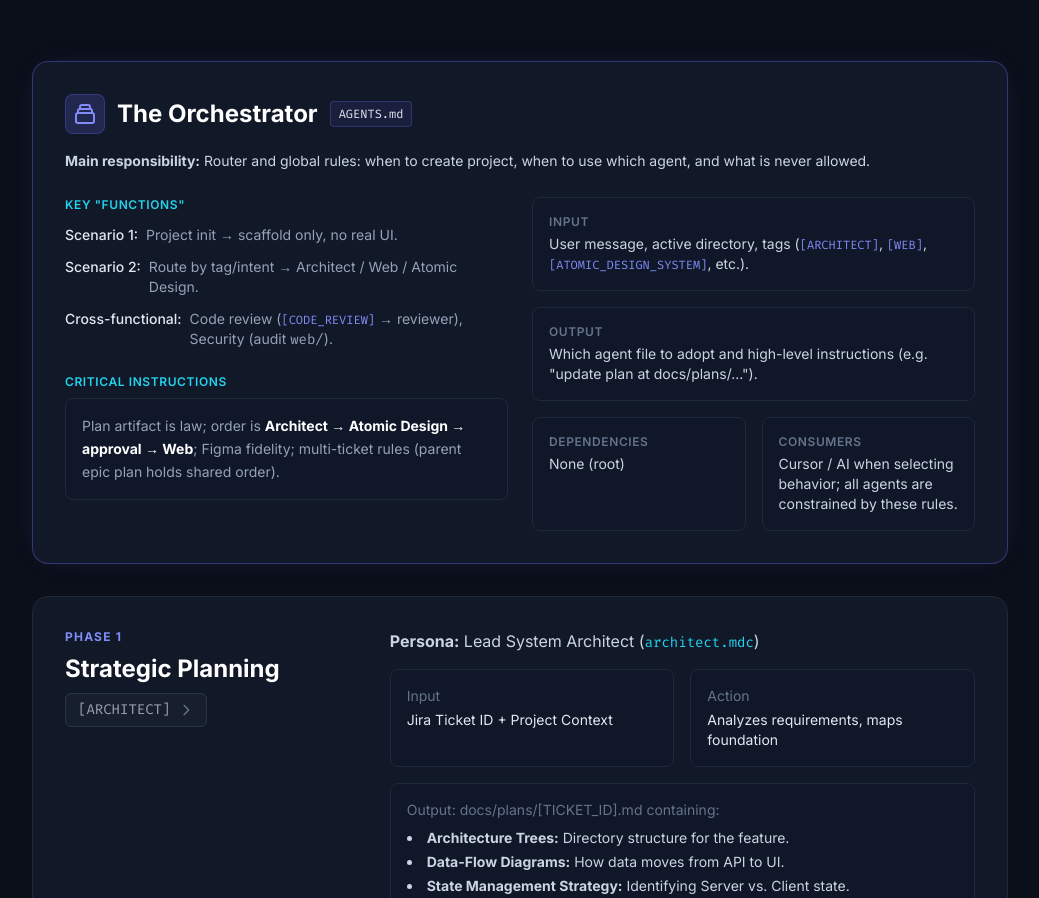
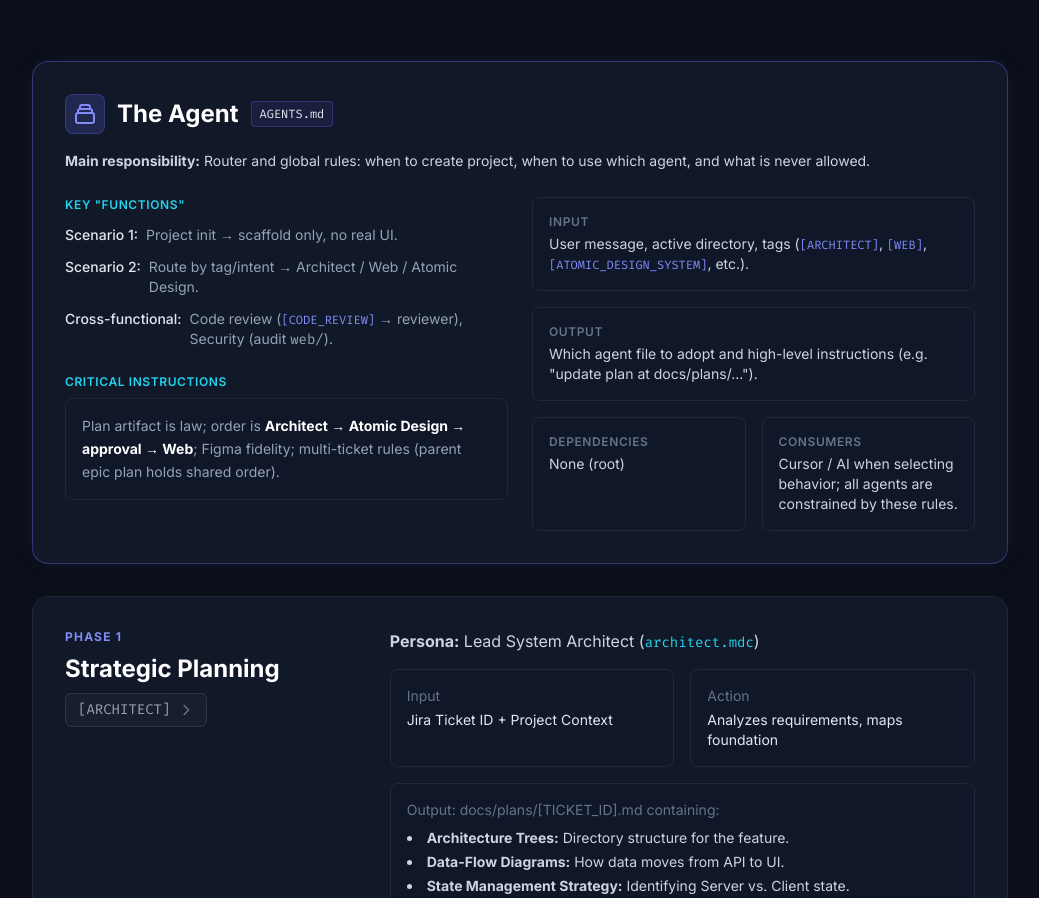
Before and after one commit to hosseinbeig/ai-workflow, a plain HTML site: page index.html in a window 1280 px wide. Shown: the part 1531-2429 px from the top of the page, without its empty margins (120-1159 px from the left). Drawn offline with nearby package versions, Linux system fonts and the light colour scheme.

Commit message:
Update index.html

```diff
--- a/index.html
+++ b/index.html
@@ -205,7 +205,7 @@
                         <div class="w-10 h-10 rounded-lg bg-brand-500/20 flex items-center justify-center text-brand-400 border border-brand-500/30">
                             <svg class="w-6 h-6" fill="none" stroke="currentColor" viewBox="0 0 24 24"><path stroke-linecap="round" stroke-linejoin="round" stroke-width="2" d="M19 11H5m14 0a2 2 0 012 2v6a2 2 0 01-2 2H5a2 2 0 01-2-2v-6a2 2 0 012-2m14 0V9a2 2 0 00-2-2M5 11V9a2 2 0 012-2m0 0V5a2 2 0 012-2h6a2 2 0 012 2v2M7 7h10"></path></svg>
                         </div>
-                        <h3 class="text-2xl font-bold text-white">The Orchestrator</h3>
+                        <h3 class="text-2xl font-bold text-white">The Agent</h3>
                         <div class="inline-block px-2 py-1 bg-brand-500/10 rounded text-xs text-brand-300 font-mono border border-brand-500/30">AGENTS.md</div>
                     </div>
                     <p class="text-slate-300 text-sm mb-6 leading-relaxed"><strong>Main responsibility:</strong> Router and global rules: when to create project, when to use which agent, and what is never allowed.</p>
```
